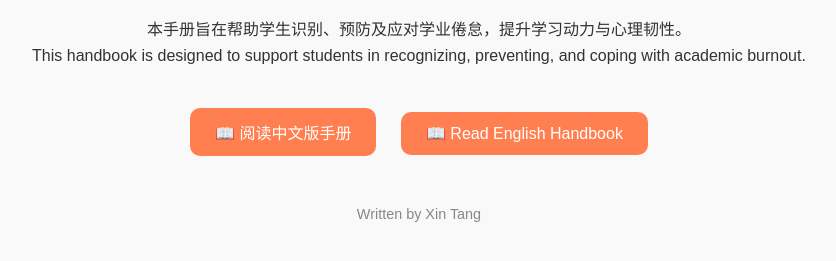
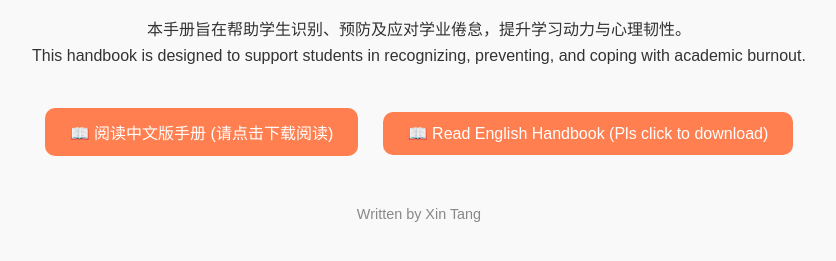
Before and after one commit to burnout-handbook/academic-burnout, a plain HTML site: page index.html in a window 1280 px wide. Shown: the part 421-682 px from the top of the page, without its empty margins (221-1057 px from the left). Drawn offline with Linux system fonts and the light colour scheme.

Commit message:
Update index.html

```diff
--- a/index.html
+++ b/index.html
@@ -16,8 +16,8 @@
       This handbook is designed to support students in recognizing, preventing, and coping with academic burnout.
     </p>
     <div class="buttons">
-      <a href="zh.html">📖 阅读中文版手册</a>
-      <a href="en.html">📖 Read English Handbook</a>
+      <a href="zh.html">📖 阅读中文版手册 (请点击下载阅读)</a>
+      <a href="en.html">📖 Read English Handbook (Pls click to download)</a>
     </div>
     <p class="author">Written by Xin Tang</p>
   </div>
```
